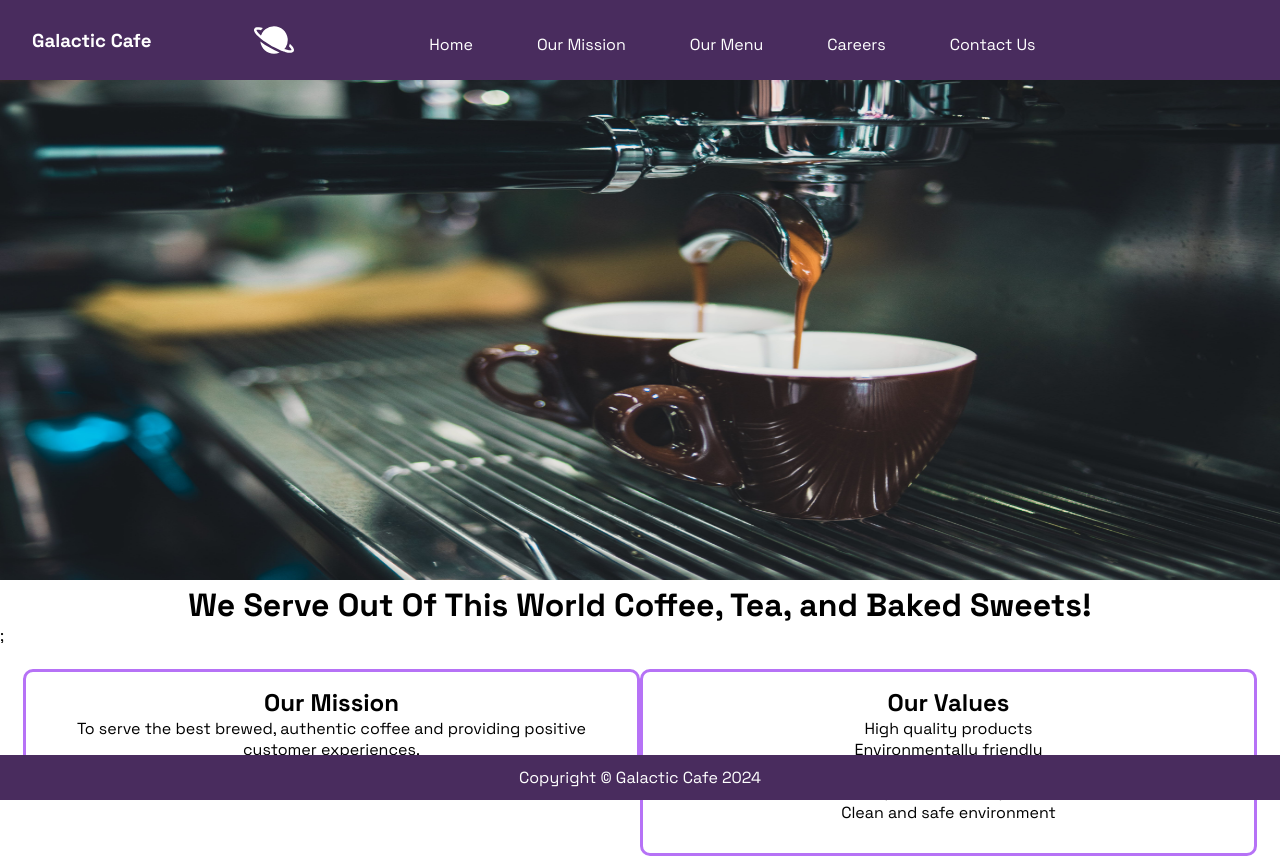
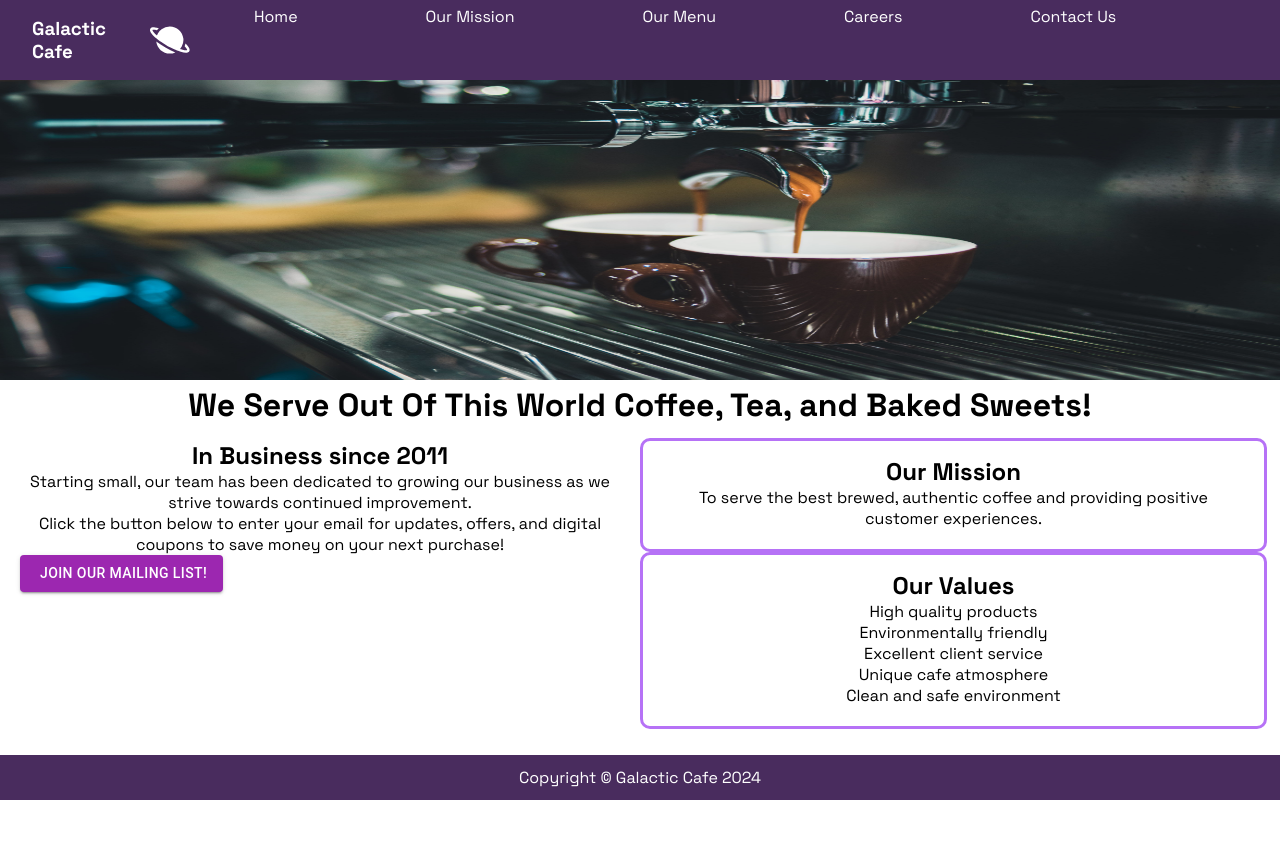
Before and after one commit to CPiliafas/GalacticCafe, a React (Create React App) app: page / in a window 1280 px wide. After the commit the page ends 800 px from the top, so only its background shows below. Built offline with nearby package versions, Linux system fonts and the light colour scheme.

Commit message:
- Added a button that will serve no function in the future and is merely there for aesthetic purposes. - Added a button component. - Will fix divs, add more sections, and continue styling the rest of the page in the future.

```diff
--- a/package.json
+++ b/package.json
@@ -3,6 +3,9 @@
   "version": "0.1.0",
   "private": true,
   "dependencies": {
+    "@emotion/react": "^11.11.3",
+    "@emotion/styled": "^11.11.0",
+    "@mui/icons-material": "^5.15.10",
     "@testing-library/jest-dom": "^5.17.0",
     "@testing-library/react": "^13.4.0",
     "@testing-library/user-event": "^13.5.0",
@@ -10,6 +13,7 @@
     "react-dom": "^18.2.0",
     "react-icons": "^5.0.1",
     "react-scripts": "5.0.1",
+    "styled-components": "^6.1.8",
     "web-vitals": "^2.1.4"
   },
   "scripts": {
--- a/src/App.js
+++ b/src/App.js
@@ -3,16 +3,25 @@ import React from 'react';
 import Navbar from './Components/navbar.js';
 import Footer from './Components/footer.js';
 import coffee from './Assets/coffee.jpg';
+import BasicButtons from './Components/Button.js';
+
 
 
 function App() {
   return (
     <React.Fragment>
       <Navbar/>
-      <img src={coffee} alt="Coffee" position="absolute;" display="flex;" flex-direction="column;" object-fit="cover;" align-items="center;" height="500px;" width="100%;"/>
-      <h1>We Serve Out Of This World Coffee, Tea, and Baked Sweets!</h1>;
+      <img src={coffee} alt="Coffee" position="absolute;" display="flex;" flex-direction="column;" object-fit="cover;" align-items="center;" height="300px;" width="100%;"/>
+      <h1>We Serve Out Of This World Coffee, Tea, and Baked Sweets!</h1>
+      <div class="float1">
+        <div>
+          <h2>In Business since 2011</h2>
+          <p>Starting small, our team has been dedicated to growing our business as we strive towards continued improvement.</p>
+          <p>Click the button below to enter your email for updates, offers, and digital coupons to save money on your next purchase!</p>
+          <BasicButtons />
+        </div>
+      </div>
       <div class="container">
-
         <div class="float">
           <h2>Our Mission</h2>
           <p>To serve the best brewed, authentic coffee and providing positive customer experiences.</p>
--- /dev/null
+++ b/src/Components/Button.js
@@ -0,0 +1,12 @@
+import * as React from 'react';
+import Stack from '@mui/material/Stack';
+import Button from '@mui/material/Button';
+import { MdEmail } from "react-icons/md";
+
+export default function BasicButtons() {
+  return (
+    <Stack spacing={2} direction="row">
+      <Button startIcon={MdEmail} variant="contained" color="secondary" justify-content="center">Join Our Mailing List!</Button>
+    </Stack>
+  );
+}
--- a/src/Styles/main.css
+++ b/src/Styles/main.css
@@ -25,7 +25,7 @@ header {
 }
 
 nav a{
-    margin: 0 2rem;
+    margin: 0 4rem;
     color: var(--textColor);
     text-decoration: none;
 }
@@ -64,19 +64,31 @@ h1 {
 
 .container {
     border: 3px solid #fff;
-    padding: 20px;
+    padding: 10px;
     height: 100%;
 }
 
 .float {
+    display: inline-grid;
     width: 50%;
     float: left;
-    padding: 30px;
+    padding: 20px;
     padding-top: 15px;
     border: 3px solid rgb(182, 114, 246);
     border-radius: 10px;
     text-align: center;
 }
+
+/* Float with No Border */
+.float1 {
+    display: inline-grid;
+    width: 50%;
+    float: left;
+    padding: 20px;
+    padding-top: 15px;
+    text-align: center;
+}
+
 
 @media only screen and (max-width: 1024px){
     header .nav-btn {
```
Also changed, not shown: 1 other file (tests, documents, lock files or other folders).
